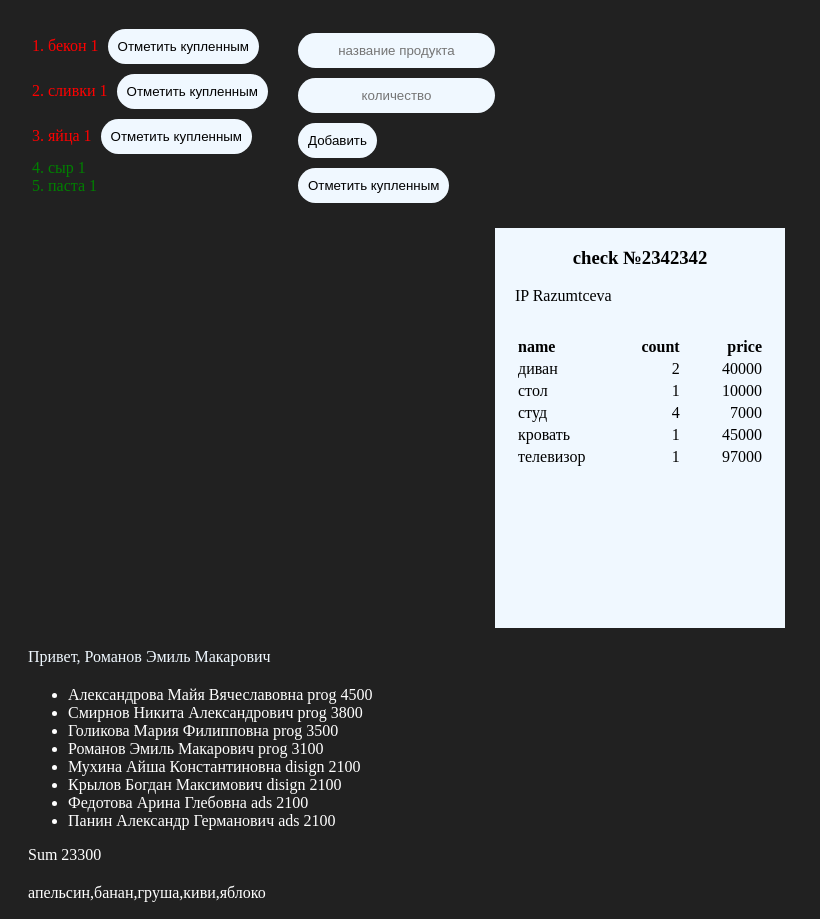
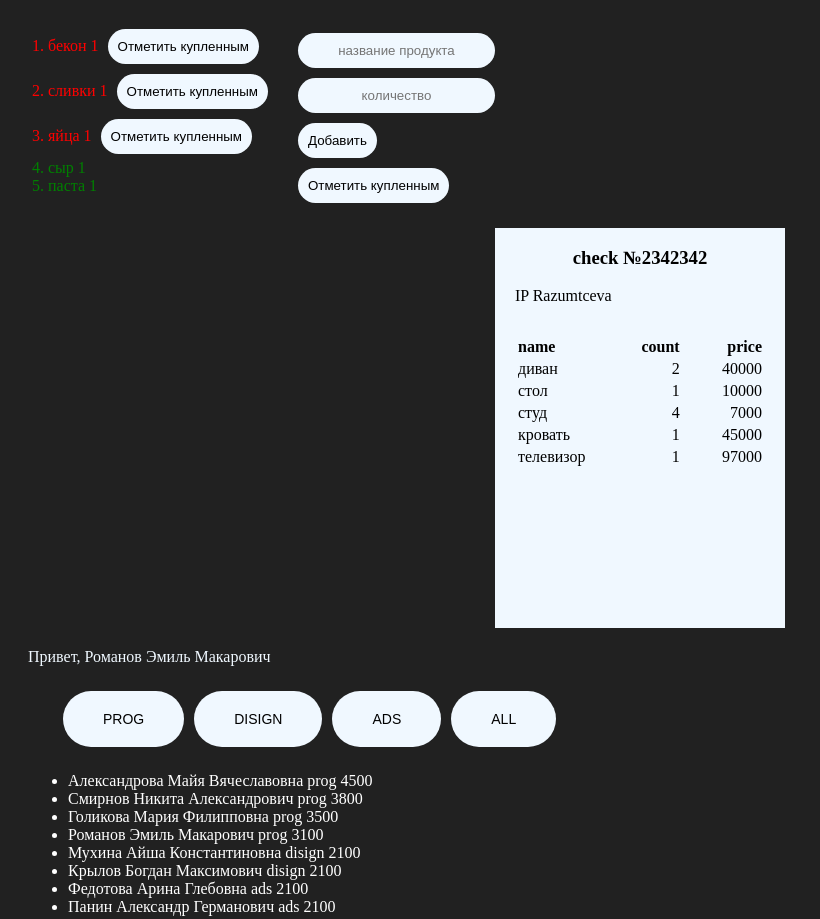
Before and after one commit to razumcevvaa/vite-project, a website built with Vite: page index.html in a window 1280 px wide. Shown: the top 919 px of the page, without its empty margins (0-820 px from the left). Built offline with nearby package versions, Linux system fonts and the light colour scheme.

Commit message:
дз практика

```diff
--- a/src/main.ts
+++ b/src/main.ts
@@ -1589,9 +1589,9 @@ showEmployees(employees, 3)
 // 2.5. Написать функцию, принимающую массив работников и название отдела, и возвращающую новый массив, содержащий только сотрудников переданного отдела
 function newArr(arr: Employees[], department: string) {
     return arr.filter((el) => el.department == department)
-  }
-  newArr(employees, 'ads')
-  console.log(newArr(employees, 'ads'))
+}
+newArr(employees, 'ads')
+console.log(newArr(employees, 'ads'))
 
 function showElements(arr: Employees[]) {
     console.log(arr)
@@ -1678,25 +1678,35 @@ function getEmployeeSalary(arr: Employees[]) {
     }
     return sum
 }
-console.log( getEmployeeSalary(employees))
-console.log( getEmployeeSalary(newArr(employees, 'prog')))
-console.log( getEmployeeSalary(newArr(employees, 'ads')))
-console.log( getEmployeeSalary(newArr(employees, 'disign')))
+console.log(getEmployeeSalary(employees))
+console.log(getEmployeeSalary(newArr(employees, 'prog')))
+console.log(getEmployeeSalary(newArr(employees, 'ads')))
+console.log(getEmployeeSalary(newArr(employees, 'disign')))
 
 // 3.7. В HTML создать div для кнопок, задать ему id и получить объект div'a в js, аналогично заданию 2.2.
 const ButtonForEml = document.getElementById('button-for-empl') as HTMLDivElement
 // 3.8. Так же как в 3.7 создать ul (as HTMLUListElement) для вывода списка и div для вывода суммы зарплат
 const sumSalary = document.getElementById('sum_sal') as HTMLDivElement
-function conclusionList(arr:Employees[]){
-    let html ='<ul>'
-    for (let el of arr){
-        html +=`<li>${el.name} ${el.department} ${el.salary}</li>`
+function conclusionList(arr: Employees[]) {
+    let html = '<ul>'
+    for (let el of arr) {
+        html += `<li>${el.name} ${el.department} ${el.salary}</li>`
     }
     sumSalary.innerHTML = `${html}</ul><div>Sum ${getEmployeeSalary(arr)}</div>`
 }
 console.log(conclusionList(employees))
 // 3.9. Используя массив, полученный в 3.1. Вывести кнопки с названиями отделов + кнопку "Все отделы"
 //      использовать data-атрибут (data-dep), в который поместить название отдела. Для кнопки "Все отделы" data-dep="all"
+
+function renderButtons(arr: string[]) {
+    let html = ''
+    for (let dep of arr) {
+        html += `<button data-dep="${dep}">${dep.toUpperCase()}</button>`
+    }
+    html += `<button data-dep="all">ALL</button>`
+    ButtonForEml.innerHTML = html
+}
+renderButtons(unicDeps(employees))
 // 3.10. Используя div, полученный в задании 3.7
 // div37.addEventListener('click', function (e) {
 //   const target = e.target as HTMLElement
@@ -1705,3 +1715,13 @@ console.log(conclusionList(employees))
 //      в div (3.8) выводить сумму зарплат
 //   }
 // })
+ButtonForEml.addEventListener('click', function (e) {
+    const target = e.target as HTMLElement
+    if (target.tagName == 'BUTTON' && target.dataset.dep) {
+        if (target.dataset.dep == 'all') {
+            conclusionList(employees)
+        } else {
+            conclusionList(getEmployee(employees, target.dataset.dep))
+        }
+    }
+})
--- a/src/style.css
+++ b/src/style.css
@@ -59,3 +59,19 @@ input {
   color: white;
   margin: 20px;
 }
+#button-for-empl button {
+  margin: 5px;
+  border-radius: 30px;
+  border: none;
+  background-color: aliceblue;
+  padding: 20px 40px;
+  font-size: 14px;
+  transition: 1s ease-in-out;
+  cursor: pointer;
+}
+#button-for-empl button:hover {
+  background-color: rgb(184, 241, 255);
+}
+#button-for-empl {
+  margin-left: 50px;
+}
```
